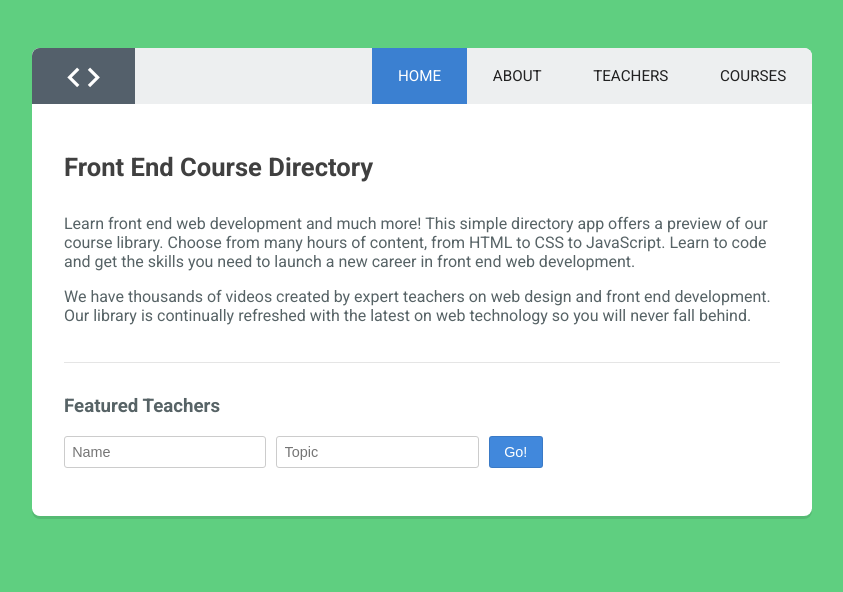
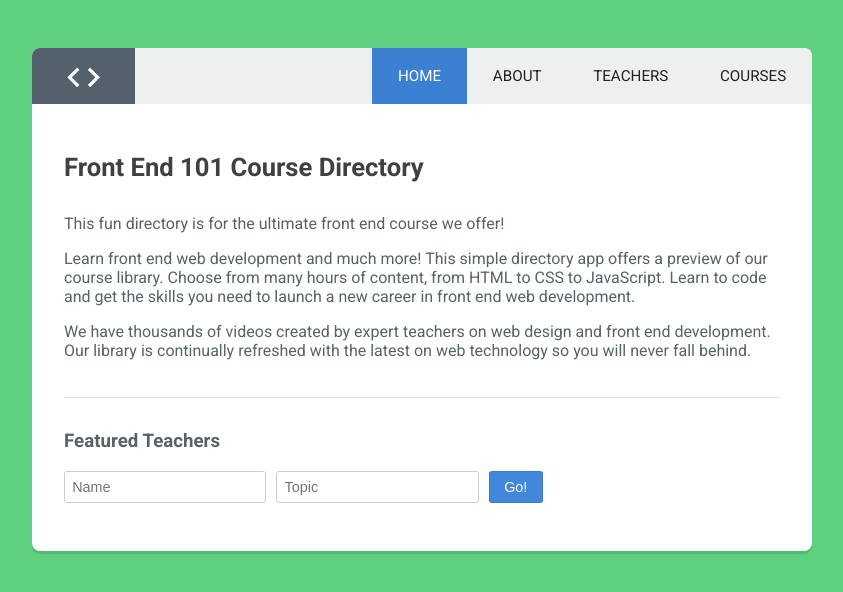
Before and after one commit to heeyupchung/course-directory, a React (Create React App) app: page / in a window 1280 px wide. Shown: the top 592 px of the page, without its empty margins (218-1061 px from the left). Built offline with nearby package versions, Linux system fonts and the light colour scheme.

Commit message:
update descriptions

```diff
--- a/src/components/Home.js
+++ b/src/components/Home.js
@@ -13,7 +13,8 @@ class Home extends Component {
   render() {
     return (
       <div className="main-content home">
-        <h2>Front End Course Directory</h2>
+        <h2>Front End 101 Course Directory</h2>
+        <p>This fun directory is for the ultimate front end course we offer!</p>
         <p>Learn front end web development and much more! This simple directory app offers a preview of our course library. Choose from many hours of content, from HTML to CSS to JavaScript. Learn to code and get the skills you need to launch a new career in front end web development.</p>
         <p>We have thousands of videos created by expert teachers on web design and front end development. Our library is continually refreshed with the latest on web technology so you will never fall behind.</p>
         <hr />
--- a/src/data/courses.js
+++ b/src/data/courses.js
@@ -109,7 +109,7 @@ export const JSCourses = [
   },
   {
     title: "Node.js Basics",
-    description: "In this course we will create a command line application to retrieve user's profile information from the Treehouse website. We'll be writing our application in JavaScript to run on the Node.js platform.",
+    description: "In this course we will create a command line application to retrieve user's profile information. We'll be writing our application in JavaScript to run on the Node.js platform.",
     img_src: "https://achievement-images.teamtreehouse.com/badges_JavaScript_nodeBasics_Stage1.png",
     id: "js-6"
   }
```
